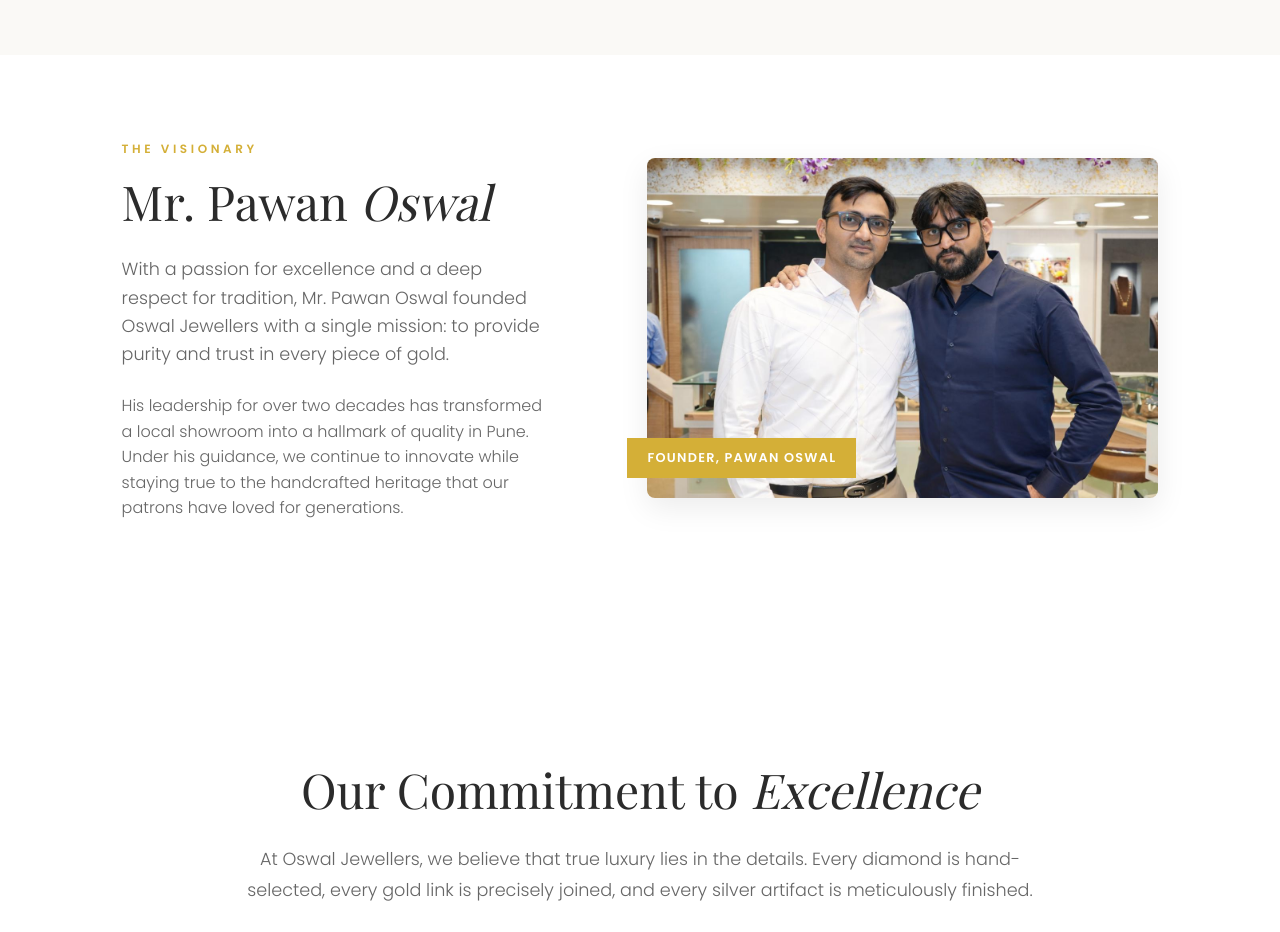
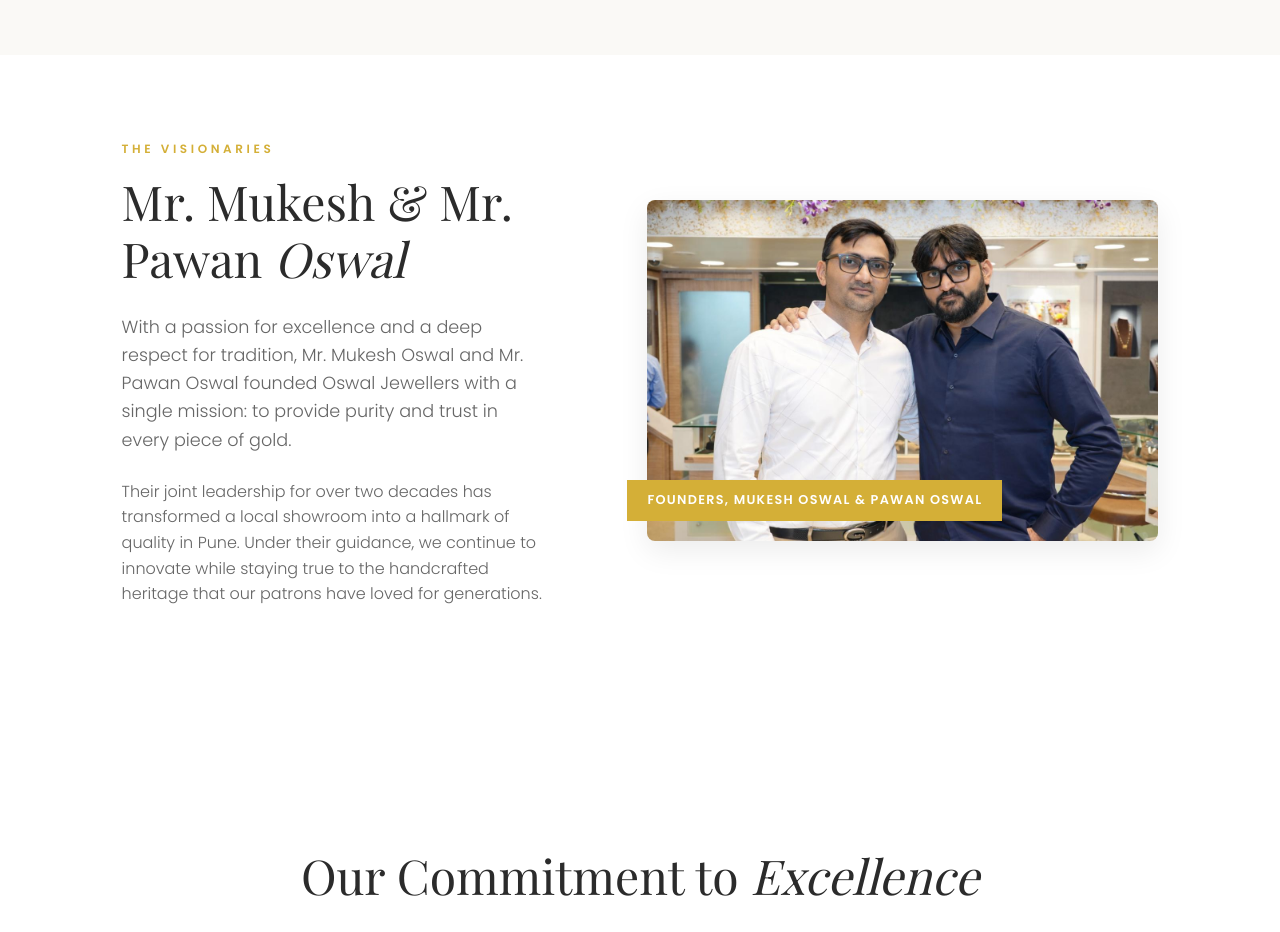
Before and after one commit to bizleap1/Oswal-Jewellers, a React (Vite) app: page /about in a window 1280 px wide. Shown: the part 1720-2652 px from the top of the page. Built offline with nearby package versions, Linux system fonts and the light colour scheme; the HTML template or start-up script is replaced by a standard one; a web font is replaced by a local one.

Commit message:
Update founders to include Mukesh Oswal and Pawan Oswal

```diff
--- a/src/pages/About.jsx
+++ b/src/pages/About.jsx
@@ -65,21 +65,21 @@
         <div className="container">
           <div className="editorial-layout" style={{ marginBottom: '80px' }}>
             <div className="editorial-content">
-              <span className="brand-label">THE VISIONARY</span>
-              <h2 className="section-serif">Mr. Pawan <i>Oswal</i></h2>
+              <span className="brand-label">THE VISIONARIES</span>
+              <h2 className="section-serif">Mr. Mukesh & Mr. Pawan <i>Oswal</i></h2>
               <p style={{ fontSize: '1.1rem', color: 'var(--color-text-muted)', marginBottom: '25px' }}>
-                With a passion for excellence and a deep respect for tradition, Mr. Pawan Oswal founded
+                With a passion for excellence and a deep respect for tradition, Mr. Mukesh Oswal and Mr. Pawan Oswal founded
                 Oswal Jewellers with a single mission: to provide purity and trust in every piece of gold.
               </p>
               <p style={{ fontSize: '1rem', color: 'var(--color-text-muted)' }}>
-                His leadership for over two decades has transformed a local showroom into a hallmark of quality
-                in Pune. Under his guidance, we continue to innovate while staying true to the handcrafted heritage
+                Their joint leadership for over two decades has transformed a local showroom into a hallmark of quality
+                in Pune. Under their guidance, we continue to innovate while staying true to the handcrafted heritage
                 that our patrons have loved for generations.
               </p>
             </div>
             <div className="editorial-image">
-              <img src="/images/pawan oswal.jpeg" alt="Pawan Oswal" style={{ borderRadius: '8px', boxShadow: 'var(--shadow-premium)' }} />
-              <div className="image-caption">Founder, Pawan Oswal</div>
+              <img src="/images/pawan oswal.jpeg" alt="Mukesh and Pawan Oswal" style={{ borderRadius: '8px', boxShadow: 'var(--shadow-premium)' }} />
+              <div className="image-caption">Founders, Mukesh Oswal & Pawan Oswal</div>
             </div>
           </div>
         </div>
```
